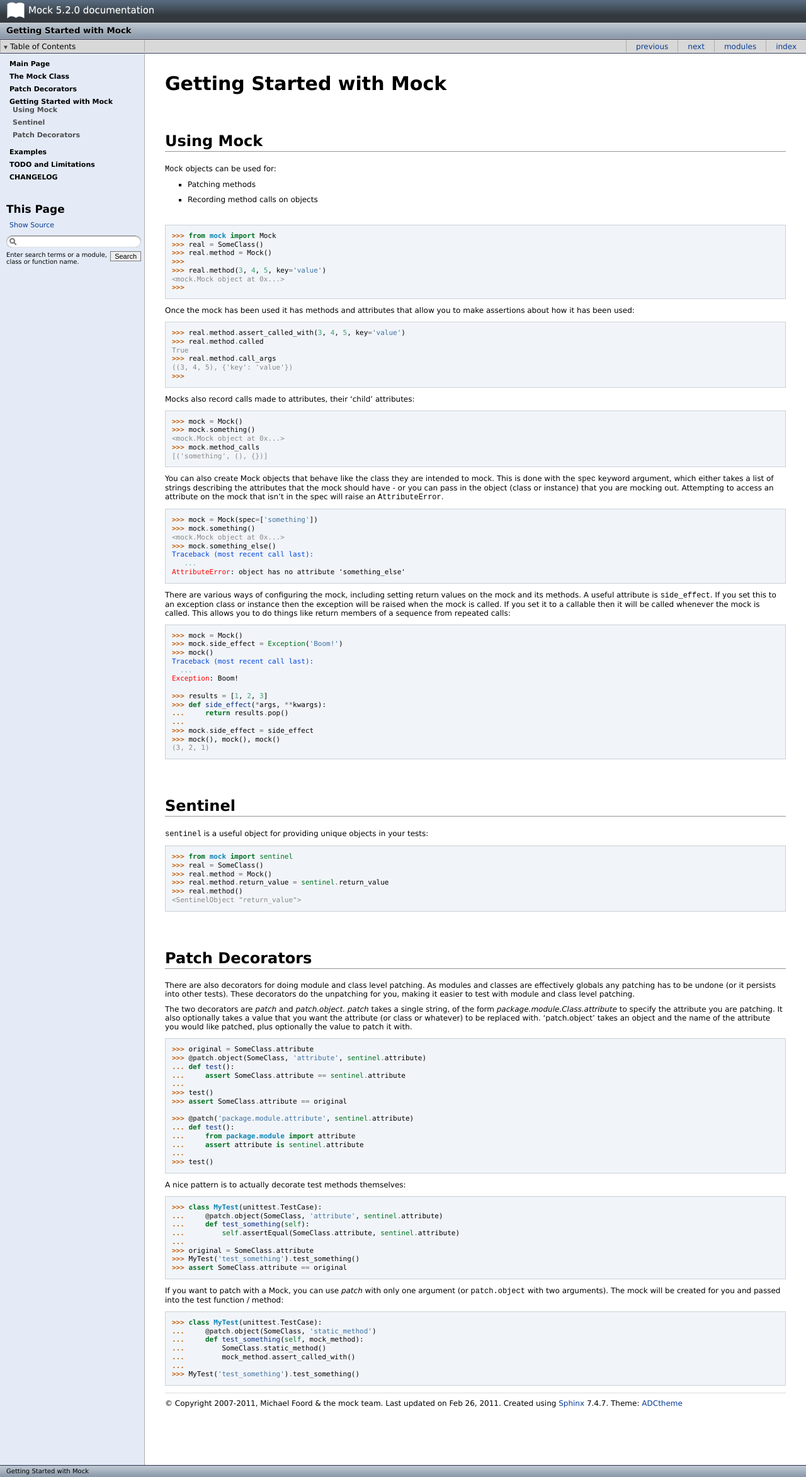
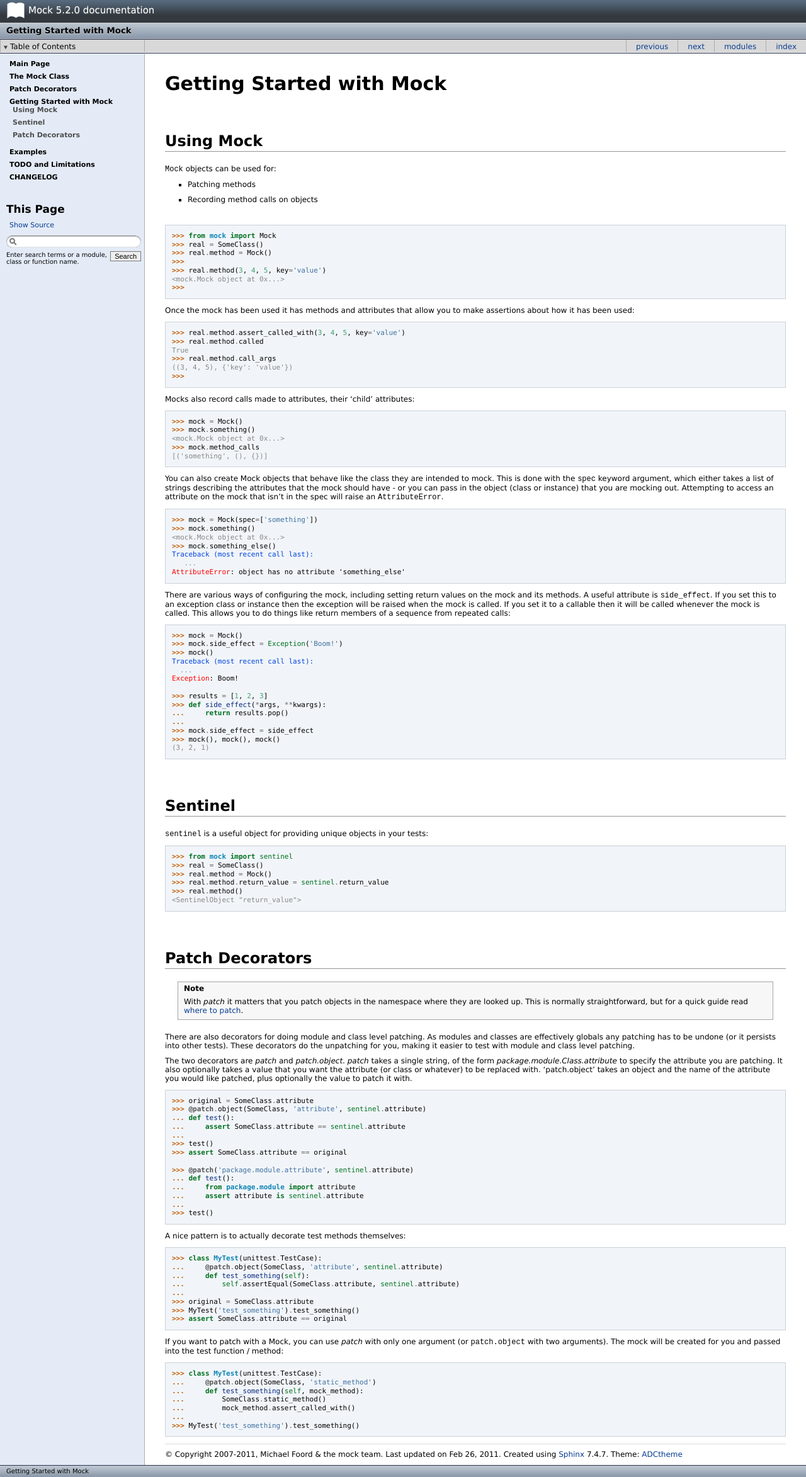
Before and after one commit to testing-cabal/mock, a Sphinx documentation site: the page built from docs/getting-started.txt, in a window 1280 px wide. Shown: the whole page at 63% size. Built offline with Sphinx 7.4.7, drawn with Linux system fonts in a browser that asks for light colours; pages that are not in the unit, such as notebooks, are missing from menus.

Commit message:
Doc updates

```diff
--- a/docs/getting-started.txt
+++ b/docs/getting-started.txt
@@ -123,6 +123,12 @@
 Patch Decorators
 ================
 
+.. note::
+
+   With `patch` it matters that you patch objects in the namespace where they
+   are looked up. This is normally straightforward, but for a quick guide
+   read :ref:`where to patch <where-to-patch>`.
+
 There are also decorators for doing module and class level patching. As
 modules and classes are effectively globals any patching has to be undone (or
 it persists into other tests). These decorators do the unpatching for you,
```
Also changed, not shown: docs/patch.txt (+4 -4 lines).
